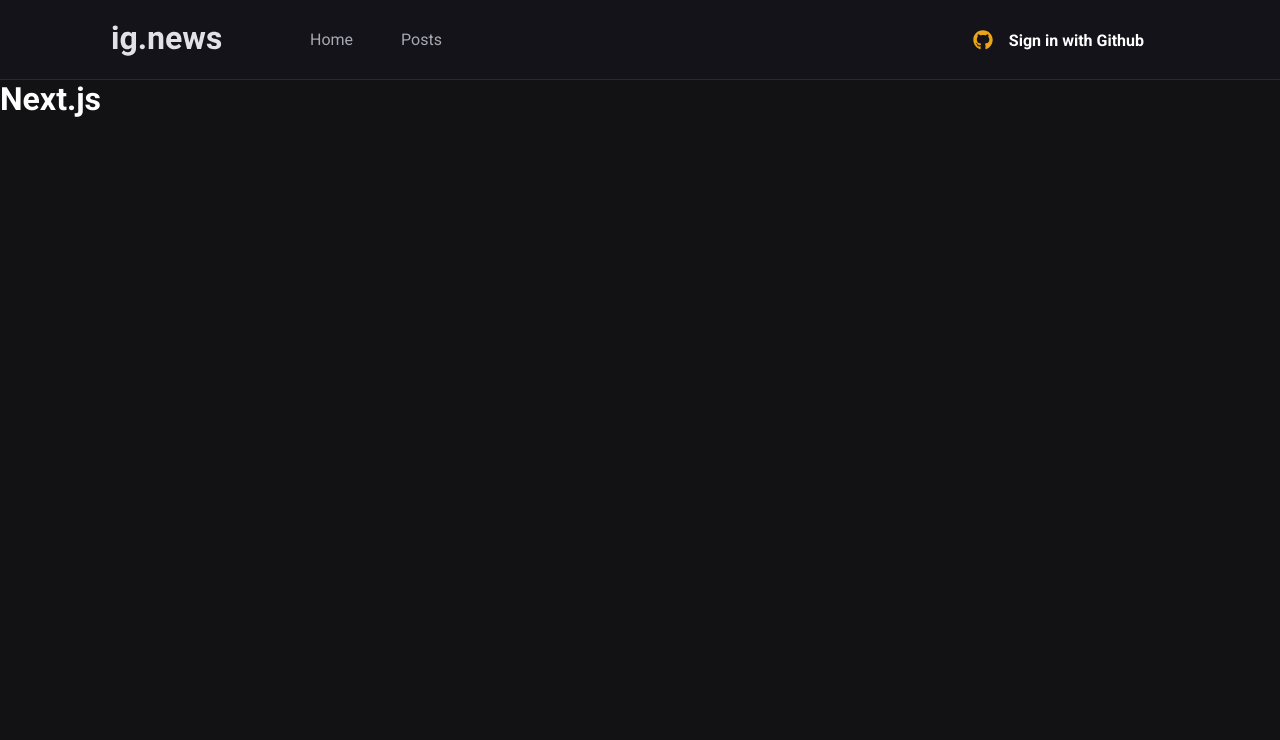
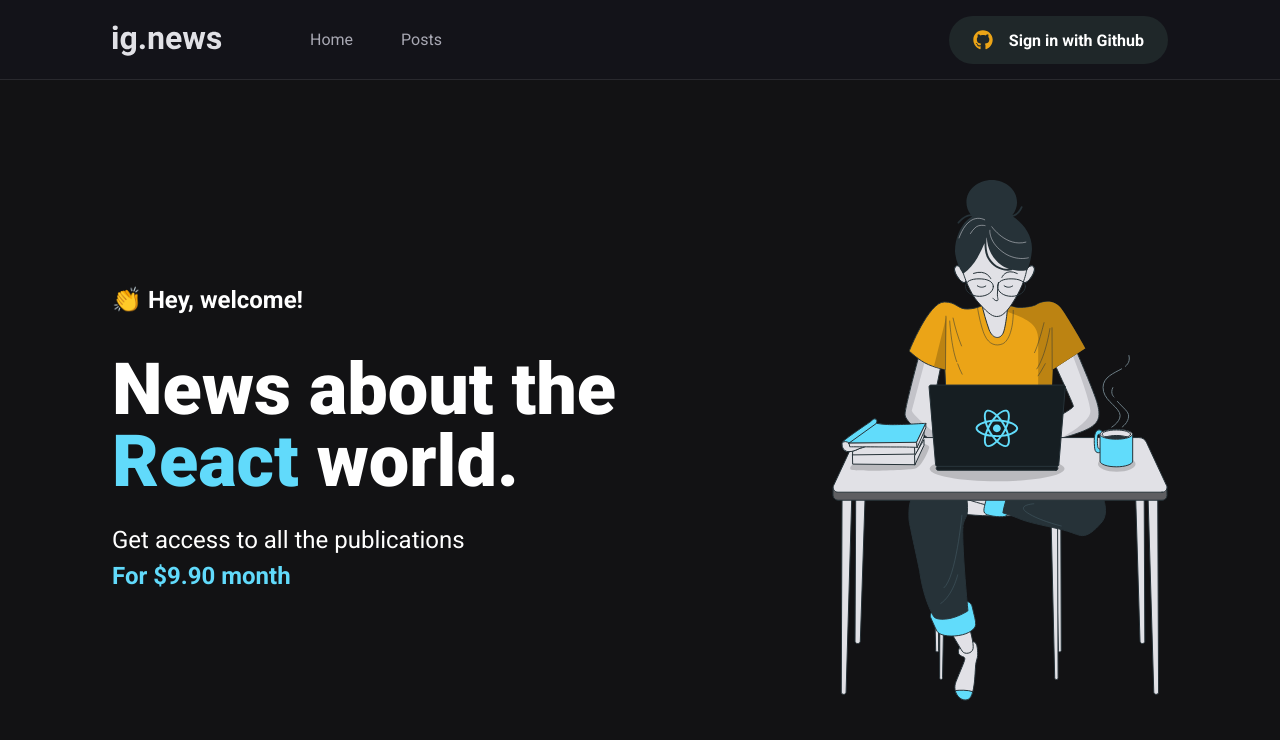
Before and after one commit to paulorcvieira/ignews-nextjs-api-routing-fauna-stripe, a Next.js app: page / in a window 1280 px wide. Shown: the top 740 px of the page. Built offline with nearby package versions, Linux system fonts and the light colour scheme; no server answers.

Commit message:
feat: create home

```diff
--- a/src/pages/index.tsx
+++ b/src/pages/index.tsx
@@ -1,12 +1,24 @@
 import Head from 'next/head'
+
+import styles from '../styles/home.module.scss'
 
 export default function Home() {
   return (
     <>
-      <Head><title>Home</title></Head>
-      <h1>
-        Next.js
-      </h1>
+      <Head><title>Home | ig.news</title></Head>
+
+      <main className={styles.contentContainer}>
+        <section className={styles.hero}>
+          <span>👏 Hey, welcome!</span>
+          <h1>News about the <span>React</span> world.</h1>
+          <p>
+            Get access to all the publications <br />
+            <span>For $9.90 month</span>
+          </p>
+        </section>
+
+        <img src="/images/avatar.svg" alt="Girl coding"/>
+      </main>
     </>
   )
 }
--- a/src/styles/global.scss
+++ b/src/styles/global.scss
@@ -10,6 +10,7 @@
   --gray-100: #E1E1E6;
   --gray-300: #A8A8b3;
   --gray-800: #29292E;
+  --gray-850: #1f2729;
   --gray-900: #121214;
 
   --cyan-500: #61DAFB;
--- /dev/null
+++ b/src/styles/home.module.scss
@@ -0,0 +1,56 @@
+.contentContainer {
+  max-width: 1120px;
+  height: calc(100vh - 5rem);
+
+  padding: 0 2rem;
+  margin: 0 auto;
+
+  display: flex;
+  align-items: center;
+  justify-content: space-between;
+
+  img {
+    z-index: -1;
+  }
+}
+
+.hero {
+  z-index: -1;
+  max-width: 600px;
+
+  > span {
+    font-size: 1.5rem;
+    font-weight: bold;
+  }
+
+  h1 {
+    margin-top: 2.5rem;
+
+    font-size: 4.5rem;
+    font-weight: 900;
+
+    line-height: 4.5rem;
+
+    span {
+      color: var(--cyan-500);
+    }
+  }
+
+  p {
+    margin-top: 1.5rem;
+
+    font-size: 1.5rem;
+
+    line-height: 2.25rem;
+
+    span {
+      font-weight: bold;
+
+      color: var(--cyan-500);
+    }
+  }
+
+  button {
+    margin-top: 2.5rem;
+  }
+}
```
